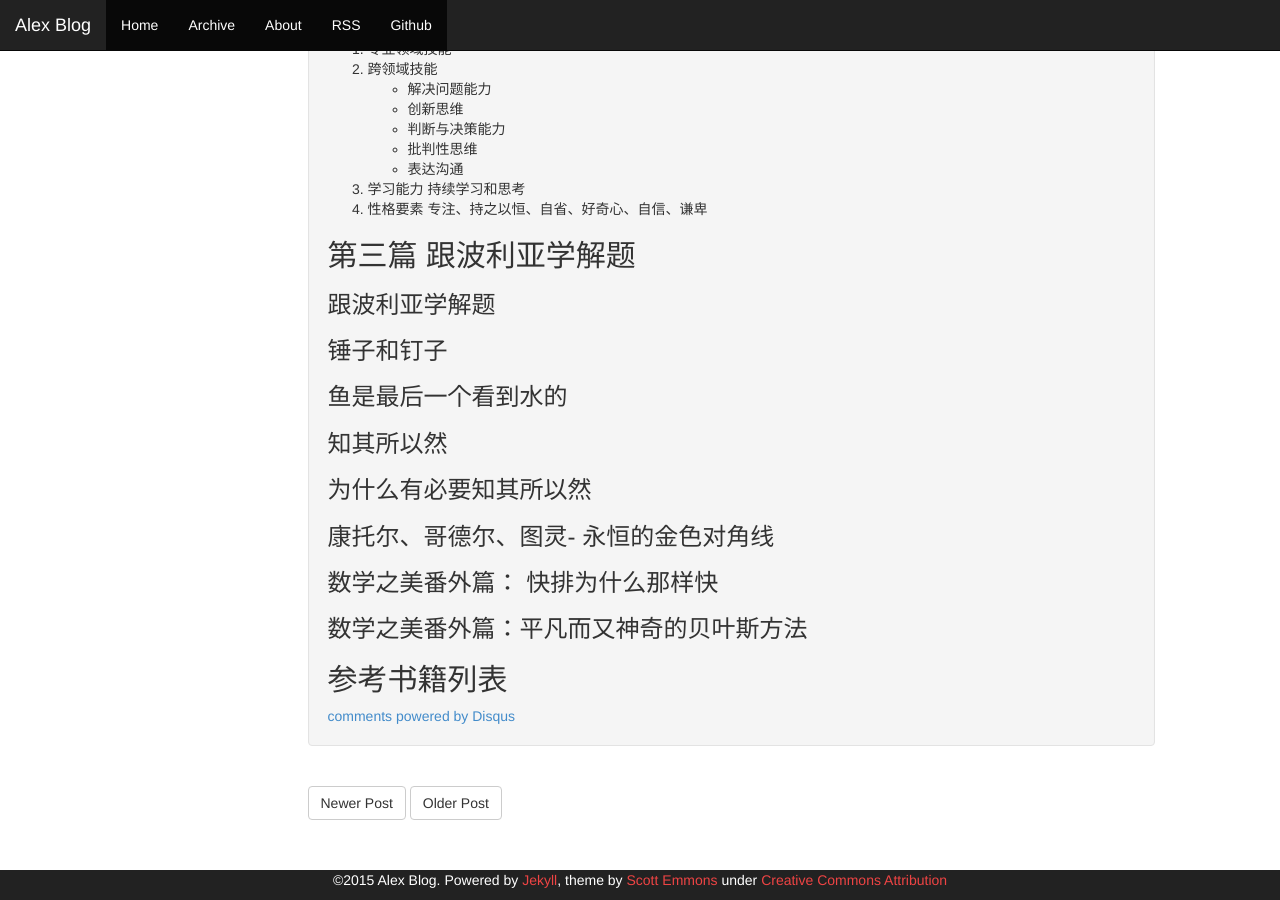
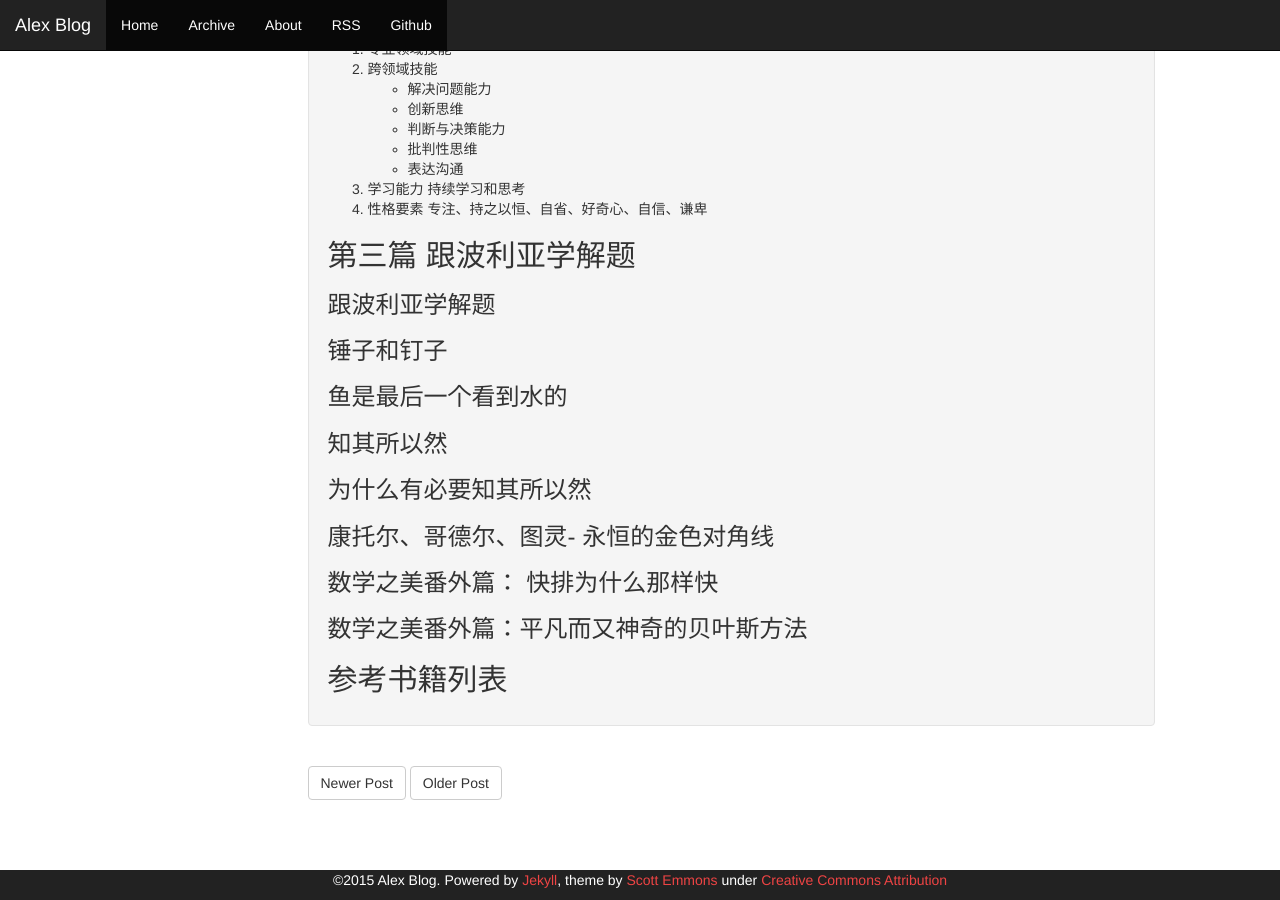
Before and after one commit to BadUncleX/blog, a Jekyll site: the page built from _posts/2015-01-20-reread-dark-time.md, in a window 1280 px wide and 900 px high, scrolled down 6823 px. Built offline with Jekyll 4.4.1, drawn with Linux system fonts in a browser that asks for light colours; Markdown is read by kramdown in place of the engine named in the settings; comment, search, counter and statistics services are not loaded.

Commit message:
comments

```diff
--- a/_layouts/post.html
+++ b/_layouts/post.html
@@ -9,18 +9,26 @@
           <div class="article">
             <div class="well">
                 <h1><a href="{{ site.baseurl}}{{ page.url }}">{{ page.date | date: "%b %-d, %Y" }} - {{ page.title }}</a></h1>
-            {% if site.comments == true and page.comments == true and site.disqus != '' %}
+
                 <p class="author"><a href="#disqus_thread">Comments</a></p>
-            {% endif %}
+
             <div class="post-content">
             {{ content }}
             </div>
-            {% if page.comments %}
-            <div id="disqus_thread">
-                <noscript>Please enable JavaScript to view the <a href="http://disqus.com/?ref_noscript">comments powered by Disqus.</a></noscript>
-                <a href="http://disqus.com" class="dsq-brlink">comments powered by <span class="logo-disqus">Disqus</span></a>
-            </div>
-            {% endif %}
+
+            <div id="disqus_thread"></div>
+            <script type="text/javascript">
+                /* * * CONFIGURATION VARIABLES * * */
+                var disqus_shortname = 'alexcoding';
+
+                /* * * DON'T EDIT BELOW THIS LINE * * */
+                (function() {
+                    var dsq = document.createElement('script'); dsq.type = 'text/javascript'; dsq.async = true;
+                    dsq.src = '//' + disqus_shortname + '.disqus.com/embed.js';
+                    (document.getElementsByTagName('head')[0] || document.getElementsByTagName('body')[0]).appendChild(dsq);
+                })();
+            </script>
+
             </div>
           </div>
           <div class="pagination">
@@ -36,5 +44,4 @@
     </div>
 </div>
 
-{% include disqus-comments.html %}
 {% include footer.html %}
```
